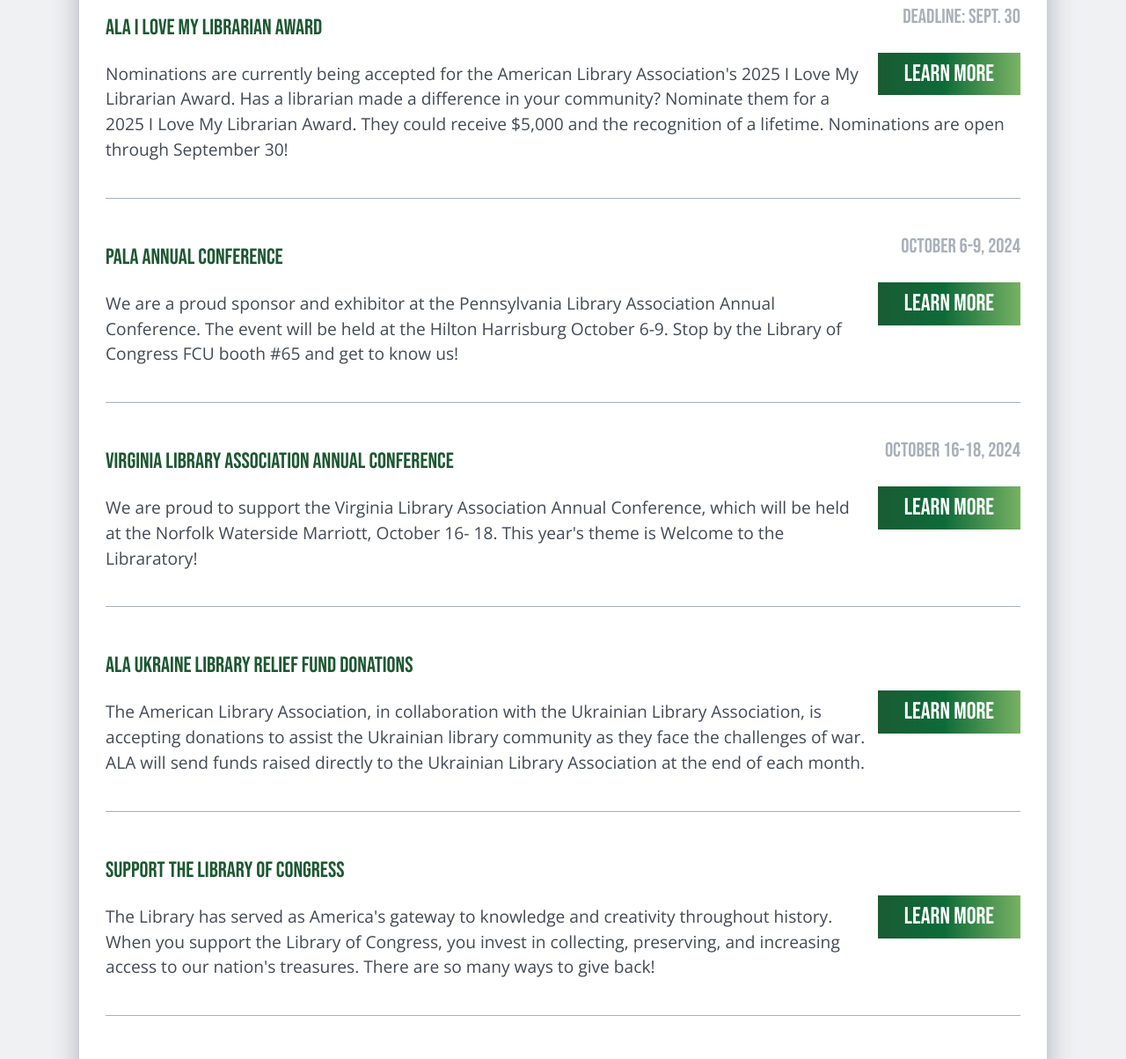
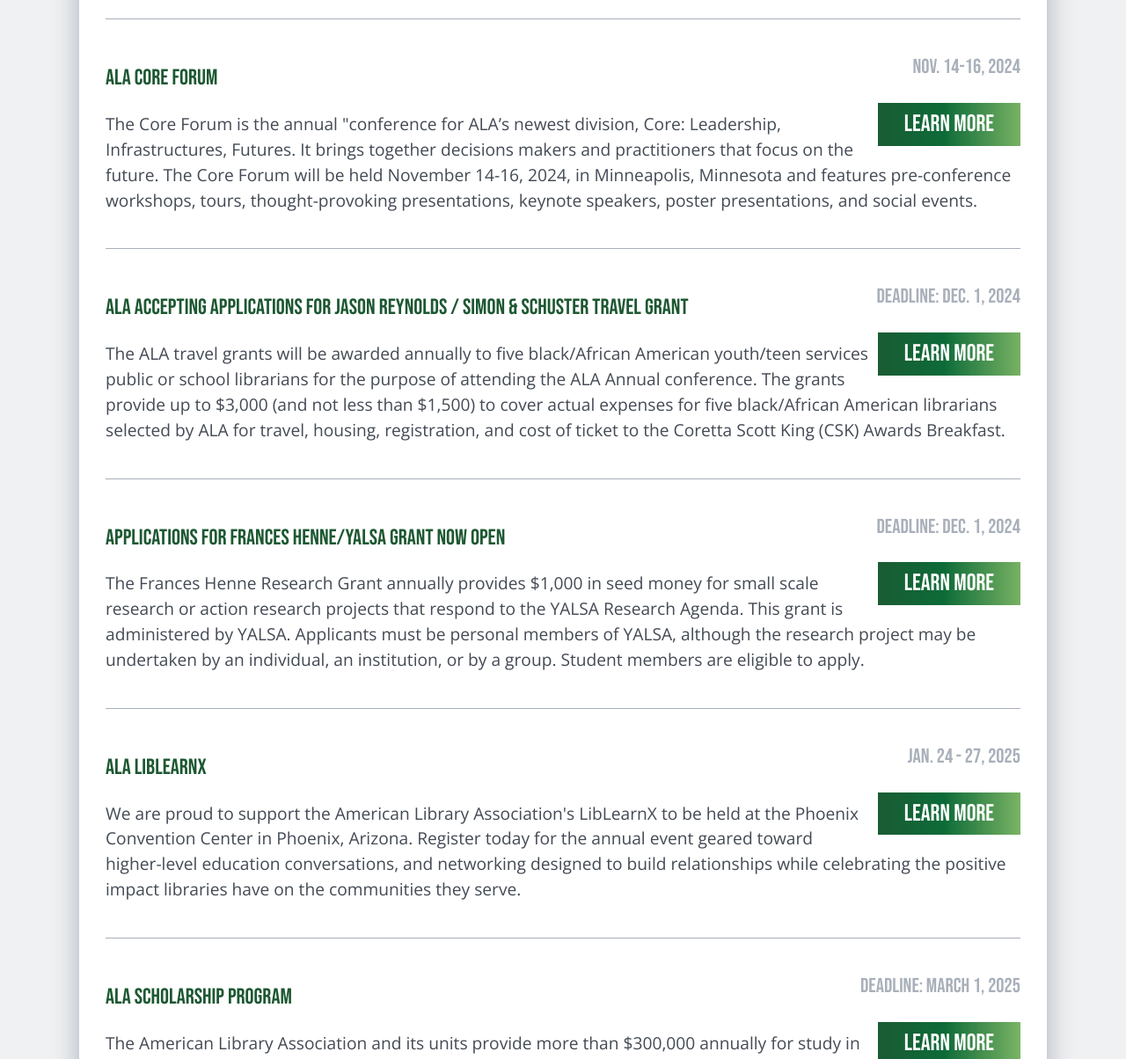
Before and after one commit to giraphcreative/servingamericaslibrarycommunity.org, a website: page index.html in a window 1280 px wide. Shown: the part 3010-4214 px from the top of the page at 88% size. Drawn offline with nearby package versions, Linux system fonts and the light colour scheme.

Commit message:
Updates to upcoming events/deadlines.

```diff
--- a/index.html
+++ b/index.html
@@ -106,41 +106,40 @@
 			<div class="content events">
 
 				<div class="entry">
-					<div class="date">August 24, 2024</div>
-					<h3><a href="https://www.loc.gov/events/2024-national-book-festival/" target="_blank">Library of Congress National Book Festival</a></h3>
-					<a href="https://www.loc.gov/events/2024-national-book-festival/" target="_blank" class="button">Learn more</a>
-					<p>We are proud to support the 2024 Library of Congress National Book Festival, which will be held at the Walter E. Washington Convention Center on Saturday, August 24, from 9 a.m. to 8 p.m. (doors open at 8:30 a.m.). The event is free and open to the public.</p>
+					<h3><a href="https://www.loc.gov/visit/volunteer" target="_blank">Volunteer at the Library of Congress</a></h3>
+					<a href="https://www.loc.gov/visit/volunteer" target="_blank" class="button">Learn more</a>
+					<p>Share your love of the Library of Congress with others by volunteering! The Library relies on volunteers to welcome visitors, help them navigate its historic buildings, explore the Library’s many treasures, and enjoy its programs. As the only Library representative a visitor may meet, volunteers play an important role in creating positive experiences for all that pass through its doors. The Library is currently recruiting for both on-site and virtual volunteer opportunities </p>
 				</div>
 				<div class="entry">
-					<div class="date">Deadline: Sept. 30</div>
-					<h3><a href="https://ilovelibraries.org/love-my-librarian/" target="_blank">ALA I LOVE MY LIBRARIAN AWARD</a></h3>
-					<a href="https://ilovelibraries.org/love-my-librarian/" target="_blank" class="button">Learn more</a>
-					<p>Nominations are currently being accepted for the American Library Association's 2025 I Love My Librarian Award. Has a librarian made a difference in your community? Nominate them for a 2025 I Love My Librarian Award. They could receive $5,000 and the recognition of a lifetime. Nominations are open through September 30!</p>
+					<div class="date">Nov. 14-16, 2024</div>
+					<h3><a href="https://coreforum.org/" target="_blank">ALA CORE Forum</a></h3>
+					<a href="https://coreforum.org/" target="_blank" class="button">Learn more</a>
+					<p>The Core Forum is the annual "conference for ALA’s newest division, Core: Leadership, Infrastructures, Futures. It brings together decisions makers and practitioners that focus on the future. The Core Forum will be held November 14-16, 2024, in Minneapolis, Minnesota and features pre-conference workshops, tours, thought-provoking presentations, keynote speakers, poster presentations, and social events.</p>
 				</div>
 				<div class="entry">
-					<div class="date">October 6-9, 2024</div>
-					<h3><a href="https://www.palibraries.org/page/2024ConferenceGeneralInfo" target="_blank">PaLA Annual Conference</a></h3>
+					<div class="date">Deadline: Dec. 1, 2024</div>
+					<h3><a href="https://www.palibraries.org/page/2024ConferenceGeneralInfo" target="_blank">ALA Accepting Applications for Jason Reynolds / Simon & Schuster Travel Grant</a></h3>
 					<a href="https://www.palibraries.org/page/2024ConferenceGeneralInfo" target="_blank" class="button">Learn more</a>
-					<p>We are a proud sponsor and exhibitor at the Pennsylvania Library Association Annual Conference. The event will be held at the Hilton Harrisburg October 6-9. Stop by the Library of Congress FCU booth #65 and get to know us!</p>
+					<p>The ALA travel grants will be awarded annually to five black/African American youth/teen services public or school librarians for the purpose of attending the ALA Annual conference. The grants provide up to $3,000 (and not less than $1,500) to cover actual expenses for five black/African American librarians selected by ALA for travel, housing, registration, and cost of ticket to the Coretta Scott King (CSK) Awards Breakfast.</p>
 				</div>
 				<div class="entry">
-					<div class="date">October 16-18, 2024</div>
-					<h3><a href="https://www.vla.org/2024-vla-annual-conference-portal" target="_blank">Virginia LIbrary Association Annual Conference</a></h3>
-					<a href="https://www.vla.org/2024-vla-annual-conference-portal" target="_blank" class="button">Learn more</a>
-					<p>We are proud to support the Virginia Library Association Annual Conference, which will be held at the Norfolk Waterside Marriott, October 16- 18. This year's theme is Welcome to the Libraratory!</p>
+					<div class="date">Deadline: Dec. 1, 2024</div>
+					<h3><a href="https://www.ala.org/yalsa/awardsandgrants/franceshenne" target="_blank">Applications for Frances Henne/YALSA Grant Now Open</a></h3>
+					<a href="https://www.ala.org/yalsa/awardsandgrants/franceshenne" target="_blank" class="button">Learn more</a>
+					<p>The Frances Henne Research Grant annually provides $1,000 in seed money for small scale research or action research projects that respond to the YALSA Research Agenda. This grant is administered by YALSA. Applicants must be personal members of YALSA, although the research project may be undertaken by an individual, an institution, or by a group. Student members are eligible to apply.</p>
 				</div>
 				<div class="entry">
-					<h3><a href="https://www.ala.org/aboutala/ukraine-library-relief-fund" target="_blank">ALA Ukraine Library Relief Fund Donations</a></h3>
-					<a href="https://www.ala.org/aboutala/ukraine-library-relief-fund" target="_blank" class="button">Learn more</a>
-					<p>The American Library Association, in collaboration with the Ukrainian Library Association, is accepting donations to assist the Ukrainian library community as they face the challenges of war. ALA will send funds raised directly to the Ukrainian Library Association at the end of each month.</p>
+					<div class="date">Jan. 24 - 27, 2025</div>
+					<h3><a href="https://2025.alaliblearnx.org/" target="_blank">ALA LibLearnX</a></h3>
+					<a href="https://2025.alaliblearnx.org/" target="_blank" class="button">Learn more</a>
+					<p>We are proud to support the American Library Association's LibLearnX to be held at the Phoenix Convention Center in Phoenix, Arizona. Register today for the annual event geared toward higher-level education conversations, and networking designed to build relationships while celebrating the positive impact libraries have on the communities they serve.</p>
 				</div>
-				<!--
 				<div class="entry">
-					<h3><a href="https://uniteagainstbookbans.org/" target="_blank">Help Protect the Freedom to Read</a></h3>
-					<a href="https://uniteagainstbookbans.org/" target="_blank" class="button">Learn more</a>
-					<p>Donations will help ensure that publicly supported libraries are able to continue to provide free, equitable, and confidential access to information for all people in their community.</p>
+					<div class="date">Deadline: March 1, 2025</div>
+					<h3><a href="https://www.ala.org/educationcareers/scholarships" target="_blank">ALA Scholarship Program</a></h3>
+					<a href="https://www.ala.org/educationcareers/scholarships" target="_blank" class="button">Learn more</a>
+					<p>The American Library Association and its units provide more than $300,000 annually for study in a master's degree in library and information studies from an ALA accredited program, or for a master's degree with a specialty in school librarianship that meets the ALA curriculum guidelines for a Council for the Accreditation of Educator Preparation (CAEP) accredited unit. You can apply for a variety of scholarships through the single online application hosted by the ALA Scholarship Program. The scholarship process is open annually from September 1st - March 1st.</p>
 				</div>
-				-->
 				<div class="entry">
 					<h3><a href="https://www.loc.gov/programs/support-the-library-of-congress/about-this-program/" target="_blank">Support the Library of Congress</a></h3>
 					<a href="https://www.loc.gov/programs/support-the-library-of-congress/about-this-program/" target="_blank" class="button">Learn more</a>
```
